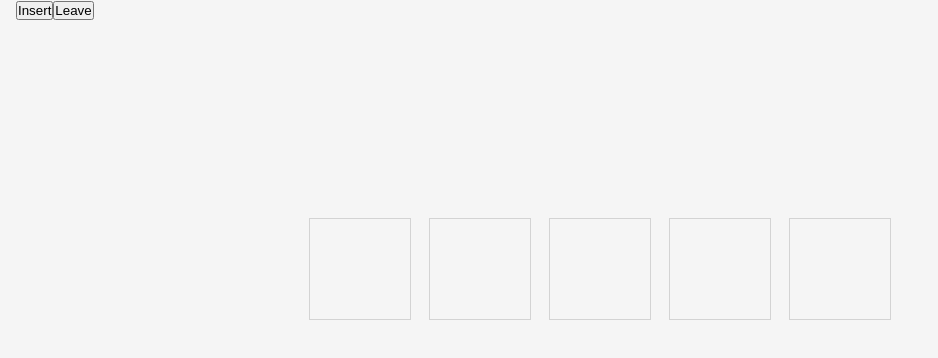
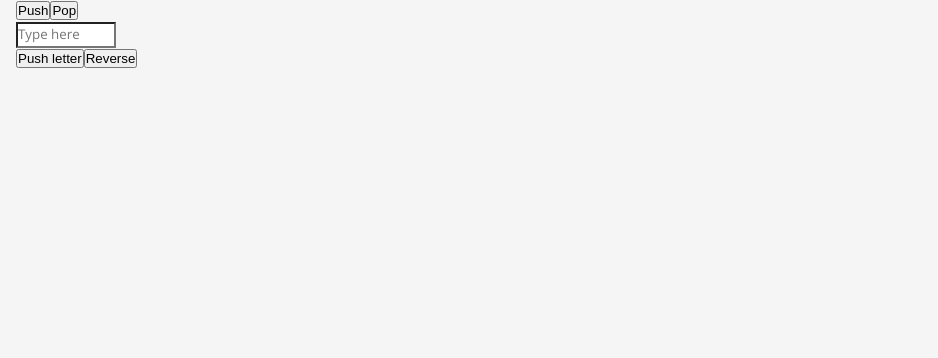
Before and after one commit to bryanr1992/AlgoRythm-main, a React (Create React App) app: page / in a window 1280 px wide. Shown: the top 358 px of the page, without its empty margins (0-938 px from the left). Built offline with nearby package versions, Linux system fonts and the light colour scheme.

Commit message:
fixed some warnings

```diff
--- a/src/components/App.jsx
+++ b/src/components/App.jsx
@@ -27,8 +27,8 @@ const App = () => {
     // <StackInst />
     // <Notes />
     //<BubbleInst />
-    //<Stack />
-    <Queues />
+    <Stack />
+    //<Queues />
   );
 };
 
--- a/src/components/pages/Queues.jsx
+++ b/src/components/pages/Queues.jsx
@@ -39,7 +39,7 @@ const Queues = () => {
 
   const handleLeave = async () => {
     setStatus(true);
-    if (c != 0) {
+    if (c !== 0) {
       colors.splice(0, 1);
       colorCounter--;
       var element = document.getElementById(items[0]);
@@ -53,7 +53,7 @@ const Queues = () => {
   };
 
   const changePosition = async () => {
-    if (c != 0) {
+    if (c !== 0) {
       let n = 2;
       for (let i = 0; i < c; i++) {
         let element = document.getElementById(n);
--- a/src/components/pages/Stack.jsx
+++ b/src/components/pages/Stack.jsx
@@ -1,9 +1,8 @@
-import React, { useState, useEffect } from 'react';
+import React, { useState } from 'react';
 import './Stack.css';
 
 var color = '';
 var aTitle = '';
-var i = 0;
 var reverseItems = [];
 
 const Stack = () => {
@@ -81,7 +80,7 @@ const Stack = () => {
   }
 
   function handleChange(event) {
-    const { name, value } = event.target;
+    const { value } = event.target;
     setInput(value);
   }
 
@@ -113,7 +112,11 @@ const Stack = () => {
 
 
   const filteredItems = items.filter((item, itemIndex) => {
-    if (itemIndex >= 1 && itemIndex <= 8) return item;
+    if (itemIndex >= 1 && itemIndex <= 8) {
+        return item;
+    } else{
+        return '';
+    }
   });
 
   return (
```
